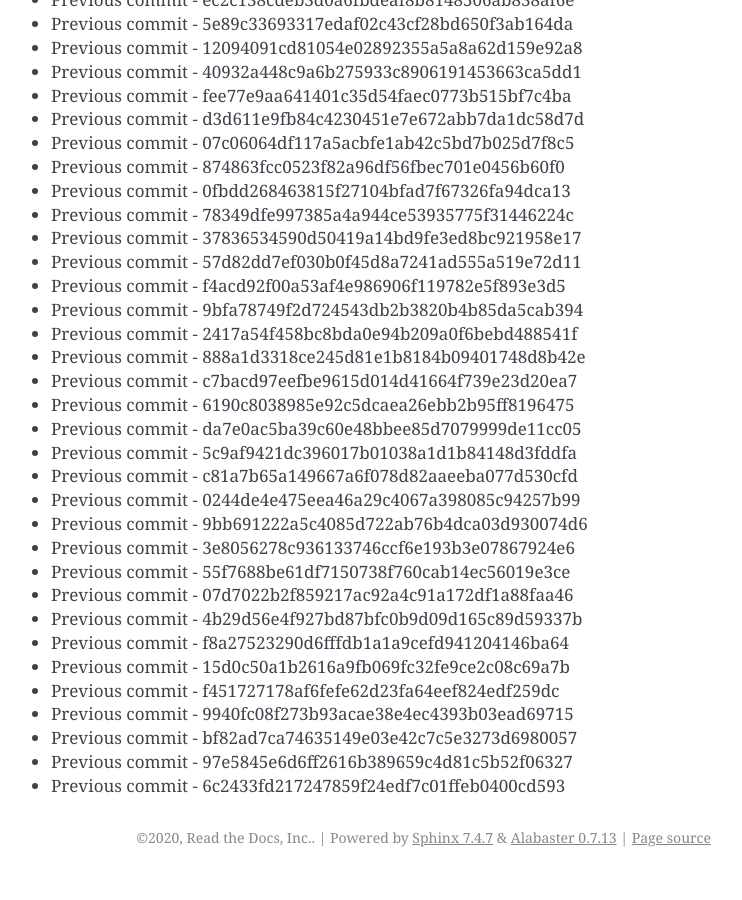
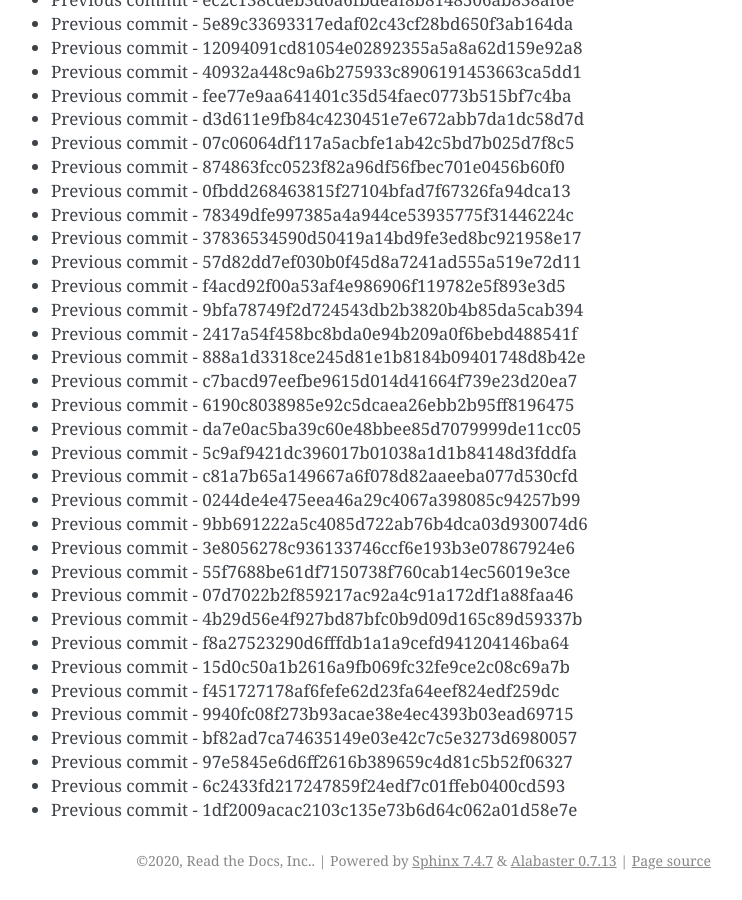
Before and after one commit to readthedocs/rtd-git-stresstest, a Sphinx documentation site: the page built from docs/updates.rst, in a window 1280 px wide and 900 px high, scrolled down 42133 px. Shown: the whole window, without its empty margins (399-1141 px from the left). Built offline with Sphinx 7.4.7, drawn with Linux system fonts in a browser that asks for light colours; before the commit the page ends 43010 px from its top, so only the background shows below that.

Commit message:
Generating commit from previous: 1df2009acac2103c135e73b6d64c062a01d58e7e

```diff
--- a/docs/updates.rst
+++ b/docs/updates.rst
@@ -1802,3 +1802,4 @@ It can be tested for any performance characteristics.
 * Previous commit - bf82ad7ca74635149e03e42c7c5e3273d6980057
 * Previous commit - 97e5845e6d6ff2616b389659c4d81c5b52f06327
 * Previous commit - 6c2433fd217247859f24edf7c01ffeb0400cd593
+* Previous commit - 1df2009acac2103c135e73b6d64c062a01d58e7e
```
